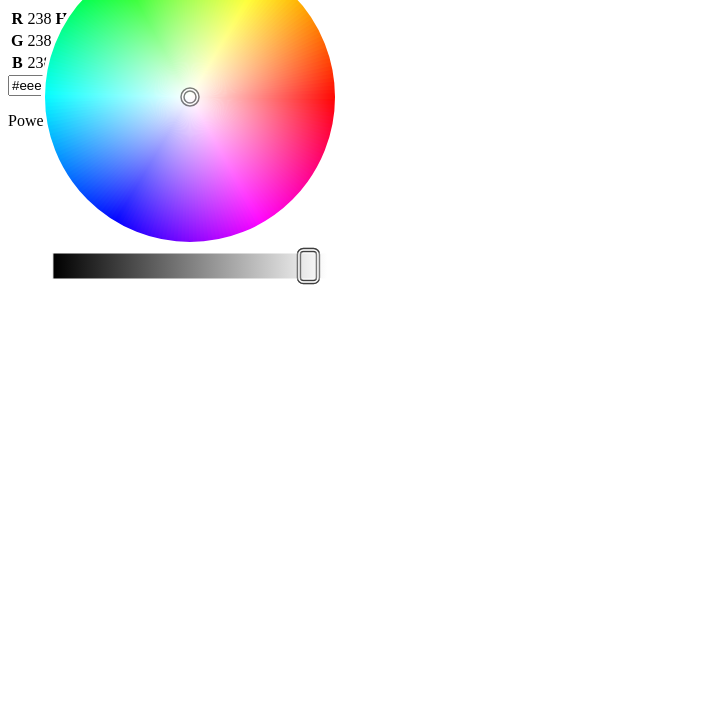
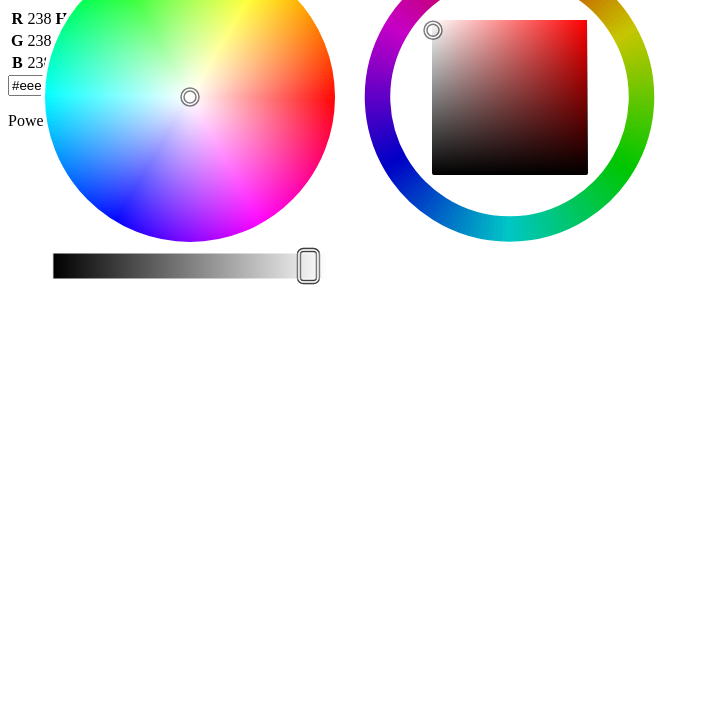
Before and after one commit to HackAveiro/vivacidade-ledmatrixcontroller, a plain HTML site: page raphael/index.htm in a window 1280 px wide. Shown: the part 73-800 px from the top of the page, without its empty margins (0-710 px from the left). Drawn offline with Linux system fonts and the light colour scheme.

Commit message:
color picket

```diff
--- a/raphael/index.htm
+++ b/raphael/index.htm
@@ -21,7 +21,7 @@
 
             // this is where colorpicker created
                 cp = Raphael.colorpicker(40, 20, 300, "#eee"),
-                //cp2 = Raphael.colorwheel(360, 20, 300, "#eee"),
+                cp2 = Raphael.colorwheel(360, 20, 300, "#eee"),
 
                 clr = Raphael.color("#eee");
             vr.innerHTML = clr.r;
@@ -33,7 +33,7 @@
             vl.innerHTML = Math.round(clr.l * 100) + "%";
             out.onkeyup = function () {
                 cp.color(this.value);
-                //cp2.color(this.value);
+                cp2.color(this.value);
             };
             // assigning onchange event handler
             var onchange = function (item) {
@@ -52,8 +52,8 @@
                     vl.innerHTML = Math.round(clr.l * 100) + "%";
                 };
             };
-            cp.onchange = onchange(cp);
-            //cp2.onchange = onchange(cp);
+            cp.onchange = onchange(cp2);
+            cp2.onchange = onchange(cp);
             // that’s it. Too easy
         });
         </script>
```
